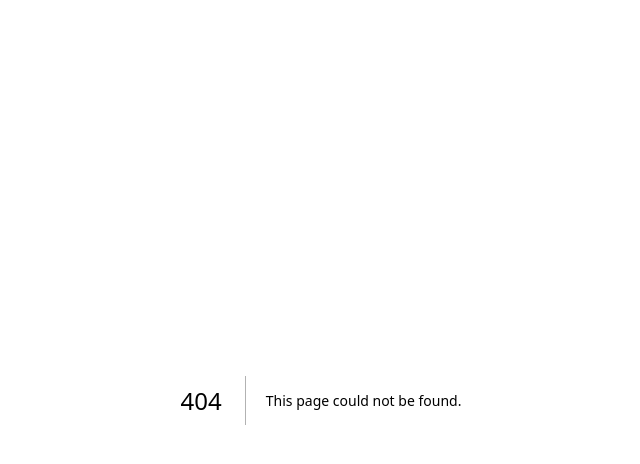
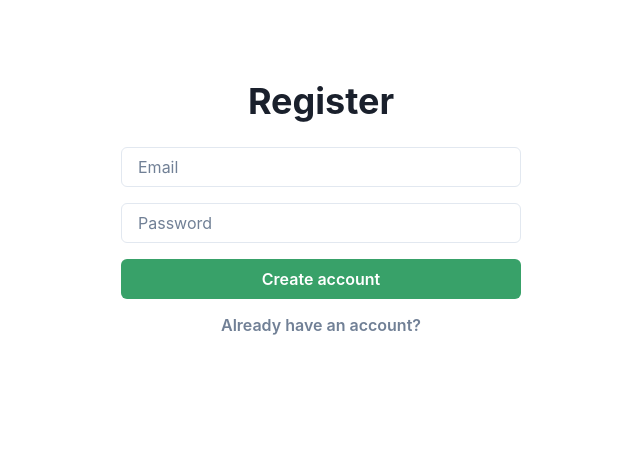
Before and after one commit to glovas96/cinema-scope, a Next.js app: page /auth/register in a window 1280 px wide. Before the commit this address had no page. Shown: the top 464 px of the page, without its empty margins (319-959 px from the left). Built offline with nearby package versions, Linux system fonts and the light colour scheme; no server answers.

Commit message:
feat(auth): integrate Firebase Auth and add registration flow (RegisterPage + AuthService)

```diff
--- a/package.json
+++ b/package.json
@@ -12,6 +12,7 @@
     "@chakra-ui/react": "^2.10.9",
     "@emotion/react": "^11.14.0",
     "@emotion/styled": "^11.14.1",
+    "firebase": "^12.7.0",
     "framer-motion": "^11.18.2",
     "next": "^15.5.9",
     "react": "^18.3.1",
--- /dev/null
+++ b/src/app/auth/register/page.jsx
@@ -0,0 +1,96 @@
+"use client";
+
+import {
+    Box,
+    Button,
+    Heading,
+    Input,
+    VStack,
+    Text,
+} from "@chakra-ui/react";
+import { AuthService } from "@/features/auth/AuthService";
+import { useAuth } from "@/features/auth/AuthContext";
+import { useRouter } from "next/navigation";
+import { useState, useEffect } from "react";
+
+export default function RegisterPage() {
+    const { user } = useAuth(); // Current user from AuthContext
+    const router = useRouter(); // Navigation helper
+
+    // Local form state
+    const [email, setEmail] = useState("");
+    const [password, setPassword] = useState("");
+    const [error, setError] = useState("");
+
+    // Redirect if already logged in
+    useEffect(() => {
+        if (user) router.push("/");
+    }, [user, router]);
+
+    // Handle form submit
+    const onSubmit = async (e) => {
+        e.preventDefault(); // Prevent page reload
+
+        const { user, error } = await AuthService.register(email, password);
+
+        if (error) {
+            setError(error); // Show error message
+            return;
+        }
+
+        router.push("/"); // Redirect after successful registration
+    };
+
+    return (
+        <Box maxW="400px" mx="auto" mt="80px">
+            <Heading mb="6" textAlign="center">
+                Register
+            </Heading>
+
+            <VStack
+                as="form"
+                onSubmit={onSubmit}
+                spacing="4"
+                align="stretch"
+            >
+                {/* Email input */}
+                <Input
+                    placeholder="Email"
+                    type="email"
+                    value={email}
+                    onChange={(e) => setEmail(e.target.value)}
+                    required
+                />
+
+                {/* Password input */}
+                <Input
+                    placeholder="Password"
+                    type="password"
+                    value={password}
+                    onChange={(e) => setPassword(e.target.value)}
+                    required
+                />
+
+                {/* Error message */}
+                {error && (
+                    <Text color="red.400" fontSize="sm">
+                        {error}
+                    </Text>
+                )}
+
+                {/* Submit button */}
+                <Button colorScheme="green" type="submit">
+                    Create account
+                </Button>
+
+                {/* Link to login page */}
+                <Button
+                    variant="link"
+                    onClick={() => router.push("/auth/login")}
+                >
+                    Already have an account?
+                </Button>
+            </VStack>
+        </Box>
+    );
+}
--- a/src/app/layout.js
+++ b/src/app/layout.js
@@ -1,20 +1,26 @@
 import { Providers } from './providers';
 import { FavoritesProvider } from './context/FavoritesContext';
+import { AuthProvider } from '@/features/auth/AuthContext';
 
 export default function RootLayout({ children }) {
     return (
         <html lang="en">
             <head>
-                {/* Global metadata for SEO */}
                 <title>CinemaScope 🎬</title>
-                <meta name="description" content="Movie search app built with Next.js + Chakra UI" />
+                <meta
+                    name="description"
+                    content="Movie search app built with Next.js + Chakra UI"
+                />
             </head>
             <body>
-                {/* Favorites context wraps the app (global state for saved movies) */}
-                <FavoritesProvider>
-                    {/* Chakra UI provider (UI theme + components context) */}
-                    <Providers>{children}</Providers>
-                </FavoritesProvider>
+                {/* AuthProvider must wrap everything */}
+                <AuthProvider>
+                    {/* Favorites depends on user, so it goes inside AuthProvider */}
+                    <FavoritesProvider>
+                        {/* Chakra UI provider */}
+                        <Providers>{children}</Providers>
+                    </FavoritesProvider>
+                </AuthProvider>
             </body>
         </html>
     );
--- /dev/null
+++ b/src/features/auth/AuthContext.jsx
@@ -0,0 +1,31 @@
+"use client";
+
+import { createContext, useContext, useEffect, useState } from "react";
+import { onAuthStateChanged } from "firebase/auth";
+import { auth } from "@/lib/firebase";
+
+const AuthContext = createContext(null);
+
+export function AuthProvider({ children }) {
+    const [user, setUser] = useState(null);
+    const [loading, setLoading] = useState(true);
+
+    useEffect(() => {
+        const unsub = onAuthStateChanged(auth, (firebaseUser) => {
+            setUser(firebaseUser);
+            setLoading(false);
+        });
+
+        return () => unsub();
+    }, []);
+
+    return (
+        <AuthContext.Provider value={{ user, loading }}>
+            {children}
+        </AuthContext.Provider>
+    );
+}
+
+export function useAuth() {
+    return useContext(AuthContext);
+}
--- /dev/null
+++ b/src/features/auth/AuthService.js
@@ -0,0 +1,56 @@
+import { auth } from "@/lib/firebase";
+import {
+    createUserWithEmailAndPassword,
+    signInWithEmailAndPassword,
+    signOut,
+} from "firebase/auth";
+
+export const AuthService = {
+    async register(email, password) {
+        try {
+            const userCredential = await createUserWithEmailAndPassword(
+                auth,
+                email,
+                password
+            );
+            return { user: userCredential.user, error: null };
+        } catch (error) {
+            return { user: null, error: AuthService._mapError(error) };
+        }
+    },
+
+    async login(email, password) {
+        try {
+            const userCredential = await signInWithEmailAndPassword(
+                auth,
+                email,
+                password
+            );
+            return { user: userCredential.user, error: null };
+        } catch (error) {
+            return { user: null, error: AuthService._mapError(error) };
+        }
+    },
+
+    async logout() {
+        try {
+            await signOut(auth);
+            return { error: null };
+        } catch (error) {
+            return { error: AuthService._mapError(error) };
+        }
+    },
+
+    _mapError(error) {
+        const messages = {
+            "auth/email-already-in-use": "Email is already in use",
+            "auth/invalid-email": "Invalid email address",
+            "auth/weak-password": "Password is too weak",
+            "auth/user-not-found": "User not found",
+            "auth/wrong-password": "Incorrect password",
+            "auth/too-many-requests": "Too many attempts. Try again later",
+        };
+
+        return messages[error.code] || "Authentication error";
+    },
+};
--- /dev/null
+++ b/src/lib/firebase.js
@@ -0,0 +1,15 @@
+import { initializeApp } from "firebase/app";
+import { getAuth } from "firebase/auth";
+
+const firebaseConfig = {
+    apiKey: process.env.NEXT_PUBLIC_FIREBASE_API_KEY,
+    authDomain: process.env.NEXT_PUBLIC_FIREBASE_AUTH_DOMAIN,
+    projectId: process.env.NEXT_PUBLIC_FIREBASE_PROJECT_ID,
+    storageBucket: process.env.NEXT_PUBLIC_FIREBASE_STORAGE_BUCKET,
+    messagingSenderId: process.env.NEXT_PUBLIC_FIREBASE_MESSAGING_SENDER_ID,
+    appId: process.env.NEXT_PUBLIC_FIREBASE_APP_ID,
+};
+
+const app = initializeApp(firebaseConfig);
+
+export const auth = getAuth(app);
```
Also changed, not shown: src/app/auth/login/page.jsx (added, +96 -0 lines), 1 other file (tests, documents, lock files or other folders).
